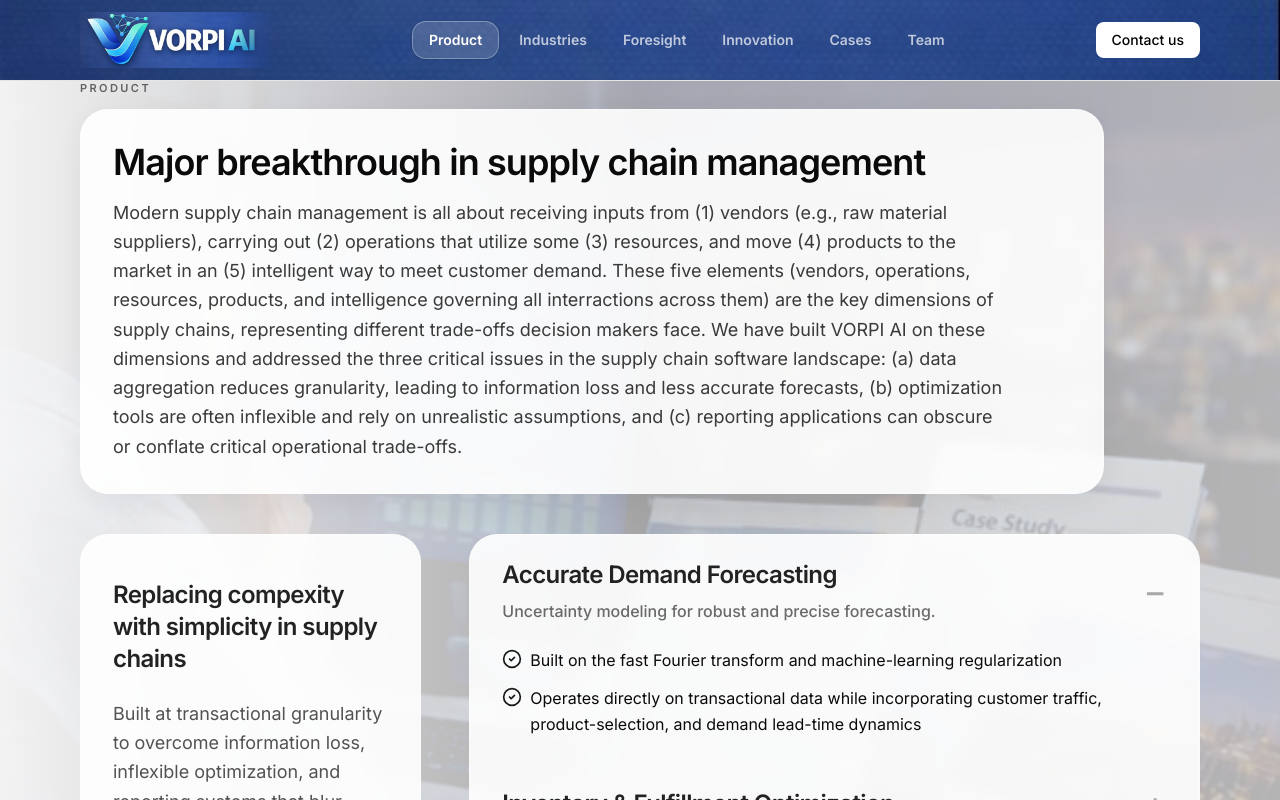
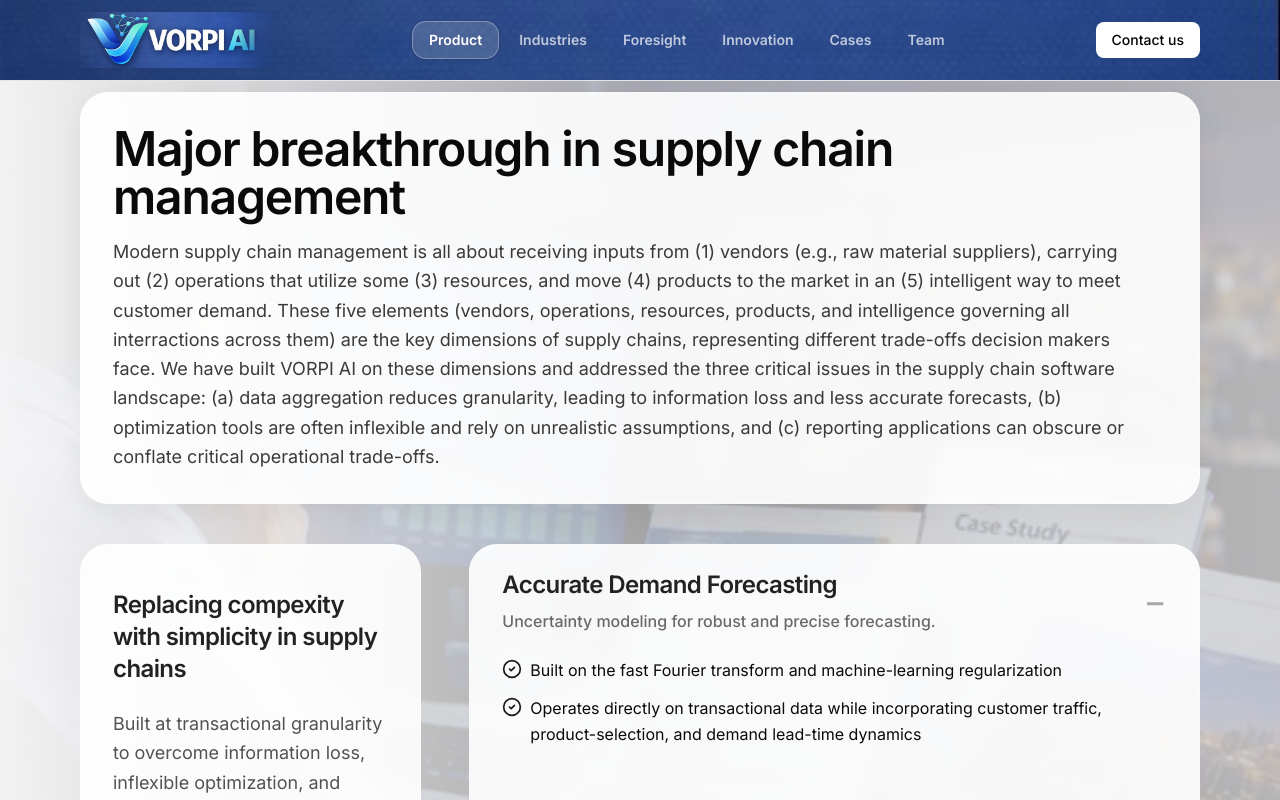
Before and after one commit to ibicer/vorpi-ai, a Next.js app: page / in a window 1280 px wide. Built offline with nearby package versions, Linux system fonts and the light colour scheme.

Commit message:
Another update

```diff
--- a/app/page.tsx
+++ b/app/page.tsx
@@ -669,18 +669,15 @@
             initial="hidden"
             whileInView="show"
             viewport={{ once: true, amount: 0.35 }}
-            className="mb-8 md:mb-10 max-w-5xl"
+            className="mb-8 md:mb-10 max-w-6xl"
           >
-            <div className="text-[11px] uppercase tracking-[0.22em] text-foreground/60 font-semibold">
-              Product
-            </div>
 
             <div className="mt-3 rounded-[28px] border border-white/40 bg-white/90 p-6 md:p-8 backdrop-blur-sm shadow-[0_8px_30px_rgba(0,0,0,0.06)]">
-              <h2 className="text-2xl md:text-4xl font-semibold tracking-tight">
+              <h2 className="text-2xl md:text-5xl font-semibold tracking-tight">
                 Major breakthrough in supply chain management
               </h2>
 
-              <p className="mt-4 max-w-4xl text-base md:text-lg leading-relaxed text-foreground/80">
+              <p className="mt-4 max-w-5xl text-base md:text-lg leading-relaxed text-foreground/80">
                 Modern supply chain management is all about receiving inputs from (1) vendors (e.g., raw material suppliers), carrying out (2) operations that utilize some (3) resources, and move (4) products to the market in an (5) intelligent way to meet customer demand. These five elements (vendors, operations, resources, products, and intelligence governing all interractions across them) are the key dimensions of supply chains, representing different trade-offs decision makers face.
                 We have built VORPI AI on these dimensions and addressed the three critical issues in the supply chain software landscape: (a) data aggregation reduces granularity, leading to information loss and less accurate forecasts, (b) optimization tools are often inflexible and rely on unrealistic assumptions, and (c) reporting applications can obscure or conflate critical operational trade-offs.
               </p>
```
